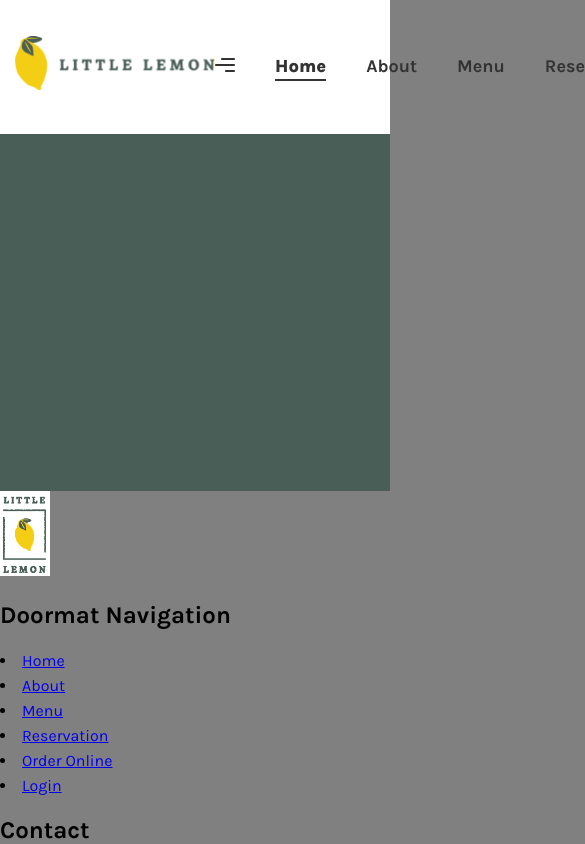
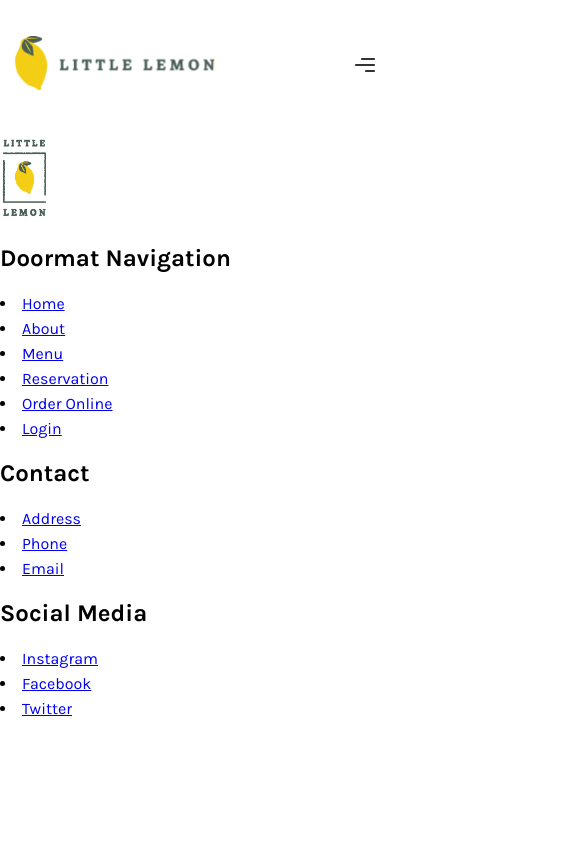
Before and after one commit to yuliiache/little-lemon-web-app, a React (Create React App) app: page / in a window 390 px wide. Shown: the top 844 px of the page, 585 px wide, since content can reach past the window. Built offline with nearby package versions, Linux system fonts and the light colour scheme; a web font is replaced by a local one.

Commit message:
Refactored Navbar to add media query for 600px and grid rules

```diff
--- a/src/App.css
+++ b/src/App.css
@@ -1,15 +1,14 @@
-.homepage {
-    width: 390px;
-    height: 357px;
-    background-color: var(--primary-clr);
-}
+/*.container {*/
+/*    display: grid;*/
+/*    grid-template-columns: 70px repeat(12, 1fr) 70px;*/
+/*    gap: 20px;*/
+/*}*/
 
 .nav-container {
     max-width: 856px;
     margin: 0 auto;
     padding: 0 15px;
     display: flex;
-    flex: 0 1 100%;
     justify-content: space-between;
     align-items: center;
     height: 100%;
@@ -27,7 +26,8 @@
     flex-shrink: 0;
 }
 
-.nav-elements {
+.menu-icon {
+    display: none;
 }
 
 .nav-elements ul {
@@ -41,7 +41,6 @@
 }
 
 .nav-elements ul a {
-    font: var(--ff-prm);
     font-size: var(--fs-l);
     font-weight: var(--fw-bold);
     color: var(--clr-dark);
@@ -67,3 +66,42 @@
     height: 2px;
     background-color: var(--clr-dark);
 }
+
+@media (max-width: 768px) {
+    .nav-elements ul li:not(:last-child) {
+        margin-right: 20px;
+    }
+}
+
+@media (max-width: 600px) {
+    .menu-icon {
+        display: block;
+        cursor: pointer;
+    }
+
+
+.nav-elements {
+    position: absolute;
+    right: 0;
+    top: 75px;
+    background-color: var(--background-clr) ;
+    width: 0;
+    height: calc(100vh - 75px);
+    transition: all 0.3s ease-in;
+    overflow: hidden;
+}
+
+.nav-elements.active {
+    width: 250px;
+}
+
+.nav-elements ul {
+    display: flex;
+    flex-direction: column;
+}
+
+.nav-elements ul li {
+    margin-right: unset;
+    margin-top: 22px;
+}
+}
--- a/src/App.js
+++ b/src/App.js
@@ -7,13 +7,13 @@ import { BrowserRouter} from "react-router-dom";
 
 function App() {
     return (
-        <>
+        <div className='container'>
             <BrowserRouter>
                 <Nav />
             </BrowserRouter>
             <Home />
             <Footer />
-        </>
+        </div>
     );
 }
 
--- a/src/index.css
+++ b/src/index.css
@@ -31,7 +31,7 @@
   body {
     margin: 0;
     font-family: 'Karla', sans-serif;
-    background: grey;
+    background: white;
     color: #000000;
     font-size: 1rem;
     line-height: 1.563rem;
```
